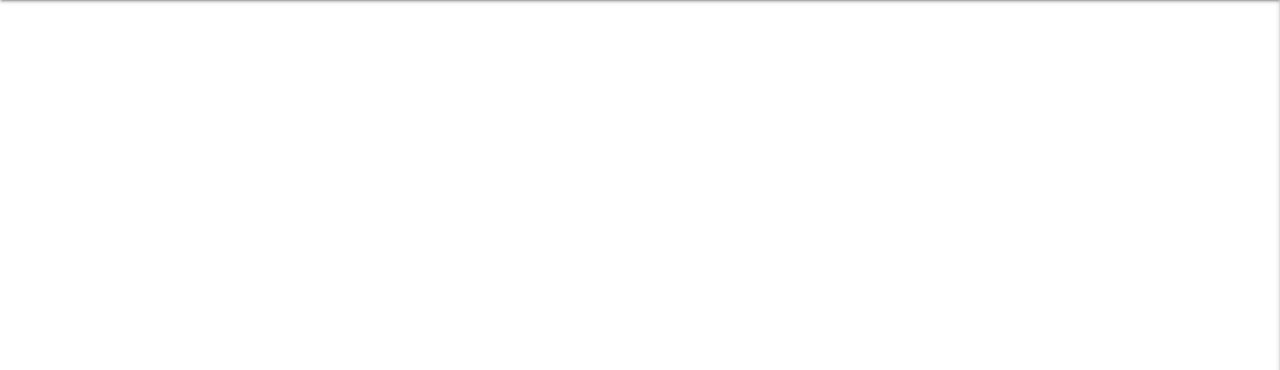
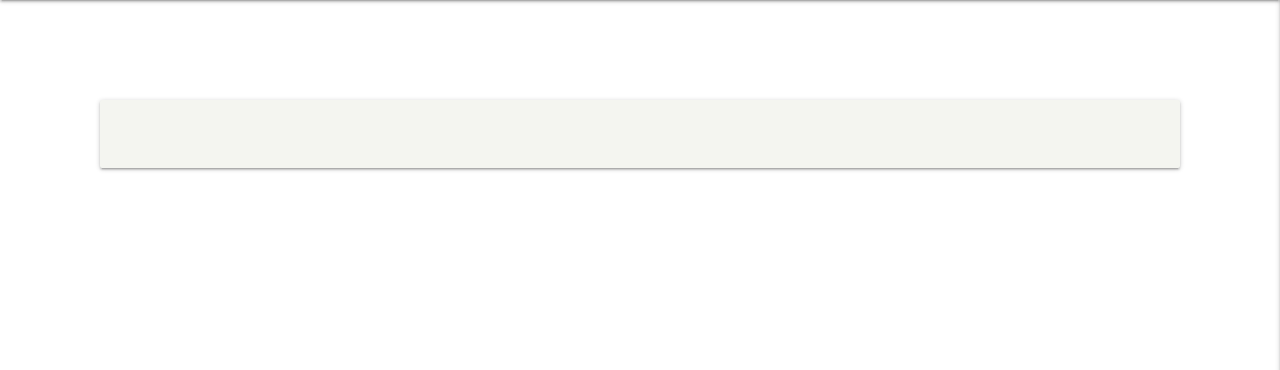
Before and after one commit to Medusas71/Megs-Italian-Kitchen, a Flask app: template templates/full_recipe.html in a window 1280 px wide. Shown: the part 64-434 px from the top of the page. Run offline with Flask 2, Linux system fonts and the light colour scheme; the template is opened without the code that fills it, so the values that code supplies are empty; some libraries are stand-ins or nearby versions; some web fonts are replaced.

Commit message:
Added card-panel class to full recipes

```diff
--- a/templates/full_recipe.html
+++ b/templates/full_recipe.html
@@ -1,7 +1,7 @@
 {% extends "base.html" %}
 {% block content %}
 
-    <div class="full-recipe-margin background-colour">
+    <div class="card-panel full-recipe-margin background-colour">
         <div class="row">
             <!-- recipe image -->
             {% for recipe in recipes %}
```
